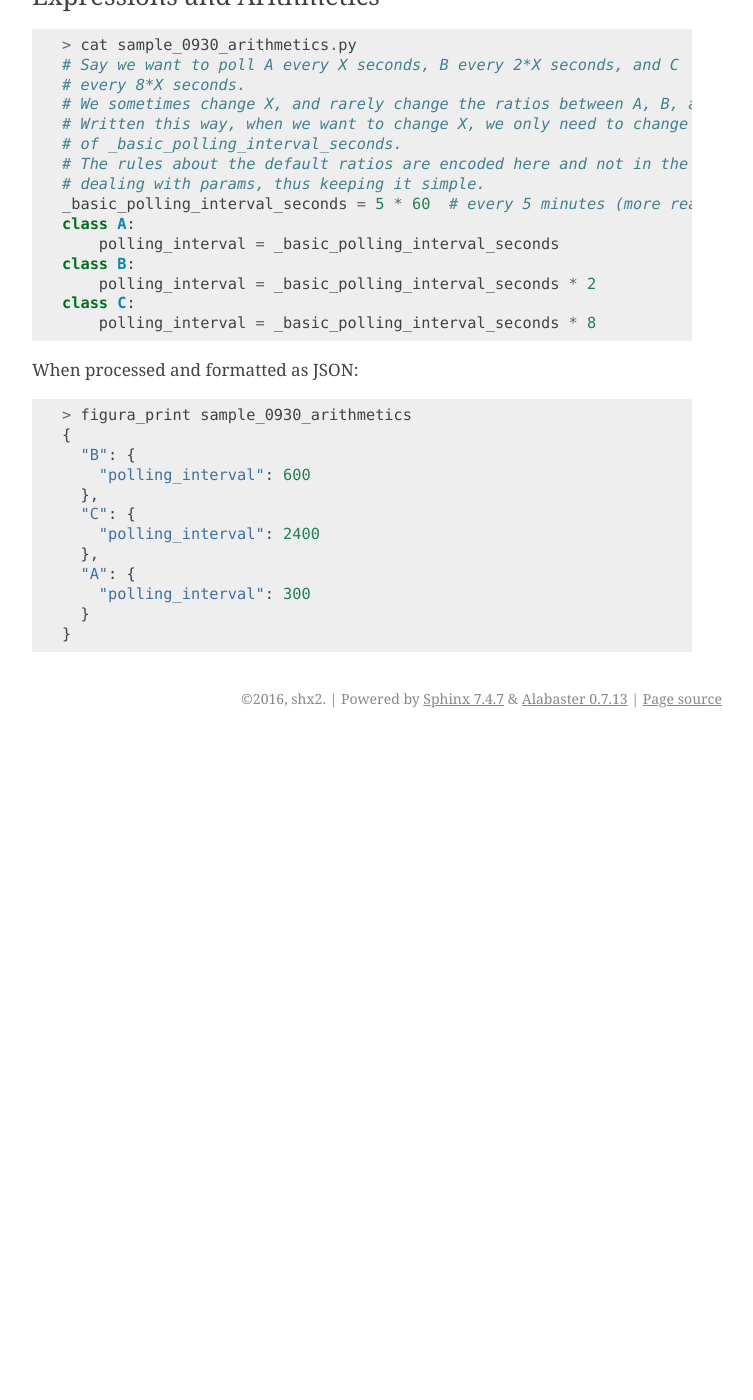
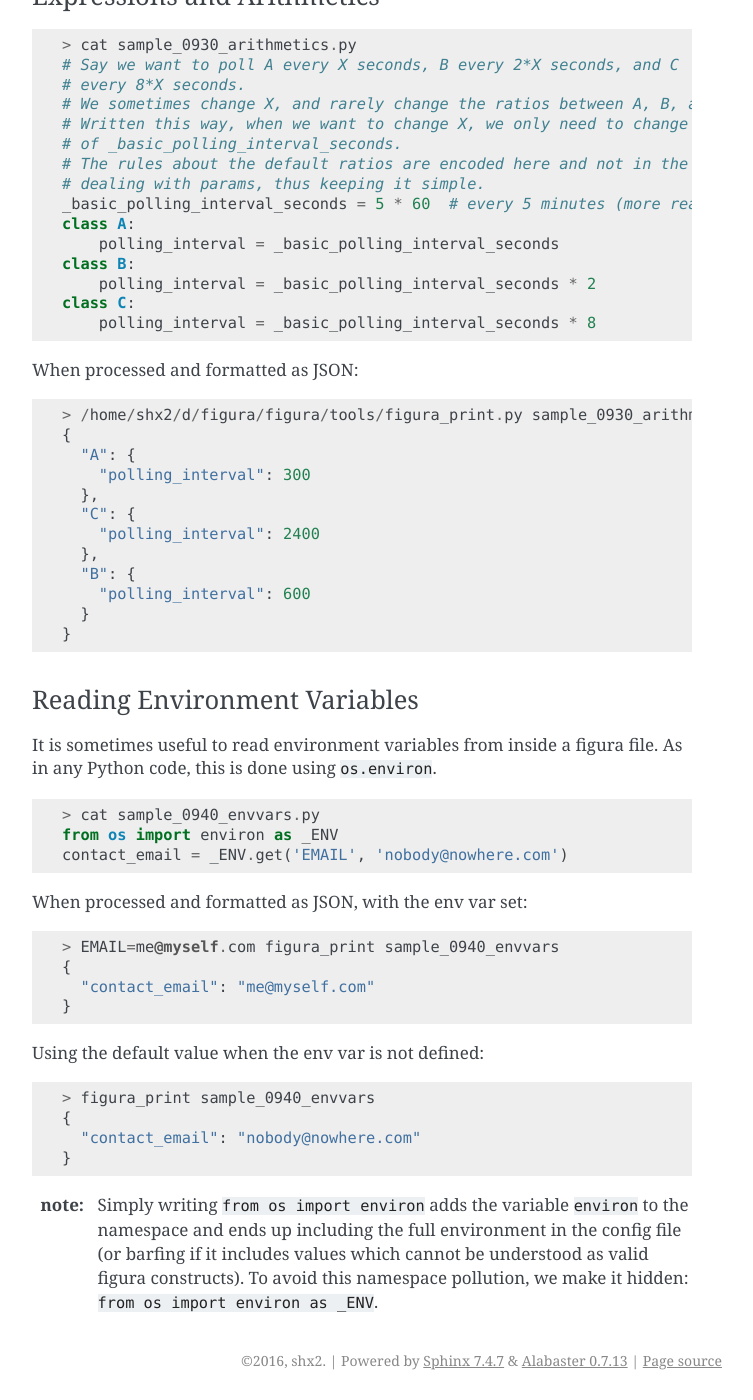
Before and after one commit to shx2/figura, a Sphinx documentation site: the page built from docs/guide.rst, in a window 1280 px wide and 1400 px high, scrolled down 10368 px. Shown: the whole window, without its empty margins (388-1141 px from the left). Built offline with Sphinx 7.4.7, drawn with Linux system fonts in a browser that asks for light colours; before the commit the page ends 11106 px from its top, so only the background shows below that; some of the changed text lies outside the part shown.

Commit message:
added to docs: using env vars

```diff
--- a/docs/gen_guide_from_snippets.py
+++ b/docs/gen_guide_from_snippets.py
@@ -5,6 +5,7 @@ snippets contained in the guide directories (docs/guide/ and docs/tutorial).
 """
 
 import os
+import re
 import subprocess
 import argparse
 try:
@@ -16,6 +17,11 @@ except ImportError:
 # functions
 
 def process_part(guide_dir, part):
+
+    figura_dir = os.path.normpath(os.path.join(guide_dir, '..', '..'))
+    figura_print = os.path.join(figura_dir, 'figura', 'tools', 'figura_print.py')
+    pythonpath = ':'.join([ figura_dir, guide_dir ])
+
     OUT = StringIO()
 
     def echo(*args, **kwargs):
@@ -55,13 +61,19 @@ def process_part(guide_dir, part):
             msgs_and_cmds = list(zip(lines[::2], lines[1::2]))
         else:
             msg = 'When processed and formatted as JSON'
-            cmd = 'figura_print %s' % config_import_path
+            cmd = '%s %s' % ( figura_print, config_import_path )
             msgs_and_cmds = [ (msg, cmd) ]
         for msg, cmd in msgs_and_cmds:
+            # HACK: to make sure we find figura_print command, we replace it with the
+            # path in the figura_print var we have:
+            symbolic_cmd = cmd
+            if 'figura_print' in cmd.split():
+                cmd = re.sub('figura_print', figura_print, cmd)
+
             echo('%s::' % msg)
             echo('')
-            echo(indent_lines('    ', '> %s' % cmd))
-            echo(indent_lines('    ', run_cmd(cmd, pythonpath = guide_dir)))
+            echo(indent_lines('    ', '> %s' % symbolic_cmd))
+            echo(indent_lines('    ', run_cmd(cmd, pythonpath = pythonpath)))
             echo('')
 
     ############################
--- a/docs/guide.rst
+++ b/docs/guide.rst
@@ -52,10 +52,10 @@ In its most basic form, a figura configuration file is just a python module, whi
 
 When processed and formatted as JSON::
 
-    > figura_print sample_0020_basic
+    > /home/shx2/d/figura/figura/tools/figura_print.py sample_0020_basic
     {
+      "display_font": "arial",
       "display_color": "green",
-      "display_font": "arial",
       "greeting": "Hello, World!"
     }
 
@@ -90,21 +90,21 @@ Config container can also be nested.
 
 When processed and formatted as JSON::
 
-    > figura_print sample_0030_containers
+    > /home/shx2/d/figura/figura/tools/figura_print.py sample_0030_containers
     {
       "params1": {
-        "b": "two",
-        "a": 1
+        "a": 1,
+        "b": "two"
       },
       "params2": {
+        "x": 111,
         "nested_params": {
+          "y": 555,
+          "z": 999,
           "deeply_nested_params": {
             "z": 0
-          },
-          "y": 555,
-          "z": 999
-        },
-        "x": 111
+          }
+        }
       }
     }
 
@@ -139,21 +139,21 @@ This is important for avoiding config/code duplication.
 
 When processed and formatted as JSON::
 
-    > figura_print sample_0040_reusing
+    > /home/shx2/d/figura/figura/tools/figura_print.py sample_0040_reusing
     {
+      "ftp_connetion": {
+        "host": "localhost",
+        "port": 21
+      },
+      "http_connection": {
+        "host": "localhost",
+        "port": 80
+      },
       "client": {
         "connection": {
           "host": "localhost",
           "port": 80
         }
-      },
-      "http_connection": {
-        "host": "localhost",
-        "port": 80
-      },
-      "ftp_connetion": {
-        "host": "localhost",
-        "port": 21
       }
     }
 
@@ -181,13 +181,13 @@ Config params and containers defined in other figura files can be imported using
 
 When processed and formatted as JSON::
 
-    > figura_print sample_0050_importing
+    > /home/shx2/d/figura/figura/tools/figura_print.py sample_0050_importing
     {
-      "greeting": "Hello, World!",
       "my_favorites": {
         "color": "green",
         "greeting": "Hello, World!"
-      }
+      },
+      "greeting": "Hello, World!"
     }
 
 You can make use of all the nice features of Python's import mechanism, e.g. relative imports, ``from mod import *``, etc.
@@ -222,7 +222,7 @@ This is done using Python's inheritance syntax.
 
 When processed and formatted as JSON::
 
-    > figura_print sample_0060_extending
+    > /home/shx2/d/figura/figura/tools/figura_print.py sample_0060_extending
     {
       "analysis_debug_logging": {
         "engine": "debug",
@@ -284,7 +284,7 @@ Figura treats such cases as overlays.
 
 When processed and formatted as JSON::
 
-    > figura_print sample_0070_overlaying
+    > /home/shx2/d/figura/figura/tools/figura_print.py sample_0070_overlaying
     {
       "a": {
         "b": {
@@ -324,12 +324,12 @@ For choosing the overshadow semantics over overlay, use the ``__opaque__=True``
 
 When processed and formatted as JSON::
 
-    > figura_print sample_0075_opaque
+    > /home/shx2/d/figura/figura/tools/figura_print.py sample_0075_opaque
     {
       "a": {
         "b": {
-          "x": 1,
-          "y": 2
+          "y": 2,
+          "x": 1
         }
       },
       "a2": {
@@ -371,9 +371,9 @@ When applied to ``sample_0050_importing``::
     > figura_print sample_0050_importing sample_0080_overrides
     {
       "my_favorites": {
-        "greeting": "Hello, World!",
+        "color": "red",
         "pet": "dog",
-        "color": "red"
+        "greeting": "Hello, World!"
       },
       "greeting": "Hello, World!"
     }
@@ -408,11 +408,11 @@ When applied to ``sample_0050_importing``, ``my_favorites.greeting`` is excluded
 
     > figura_print sample_0050_importing sample_0083_opaqueoverrides
     {
-      "greeting": "Hello, World!",
       "my_favorites": {
-        "pet": "dog",
-        "color": "red"
-      }
+        "color": "red",
+        "pet": "dog"
+      },
+      "greeting": "Hello, World!"
     }
 
 :note: ``figura_print`` supports taking ``--override`` cli option, which demostrate how flat override sets are useful.
@@ -440,19 +440,19 @@ An example of applying overrides, passed from command line, to ``sample_0030_con
 
     > figura_print sample_0030_containers --override params2.x=A_NEW_VALUE1 --override params2.nested_params.z=A_NEW_VALUE2
     {
+      "params1": {
+        "a": 1,
+        "b": "two"
+      },
       "params2": {
         "x": "A_NEW_VALUE1",
         "nested_params": {
+          "y": 555,
           "z": "A_NEW_VALUE2",
-          "y": 555,
           "deeply_nested_params": {
             "z": 0
           }
         }
-      },
-      "params1": {
-        "b": "two",
-        "a": 1
       }
     }
 
@@ -527,10 +527,10 @@ in the resulting config container.
 
 When processed and formatted as JSON::
 
-    > figura_print sample_0910_hidden
+    > /home/shx2/d/figura/figura/tools/figura_print.py sample_0910_hidden
     {
-      "my_public_greeting": "hey",
-      "random_greeting": "Hello, World!"
+      "random_greeting": "Hello, World!",
+      "my_public_greeting": "hey"
     }
 
 
@@ -573,15 +573,50 @@ Expressions and Arithmetics
 
 When processed and formatted as JSON::
 
-    > figura_print sample_0930_arithmetics
+    > /home/shx2/d/figura/figura/tools/figura_print.py sample_0930_arithmetics
     {
-      "B": {
-        "polling_interval": 600
+      "A": {
+        "polling_interval": 300
       },
       "C": {
         "polling_interval": 2400
       },
-      "A": {
-        "polling_interval": 300
+      "B": {
+        "polling_interval": 600
       }
     }
+
+
+
+
+Reading Environment Variables
+-------------------------------
+
+It is sometimes useful to read environment variables from inside a figura file. As in any Python
+code, this is done using ``os.environ``.
+
+
+::
+
+    > cat sample_0940_envvars.py
+    from os import environ as _ENV
+    contact_email = _ENV.get('EMAIL', 'nobody@nowhere.com')
+
+When processed and formatted as JSON, with the env var set::
+
+    > EMAIL=me@myself.com figura_print sample_0940_envvars
+    {
+      "contact_email": "me@myself.com"
+    }
+
+Using the default value when the env var is not defined::
+
+    > figura_print sample_0940_envvars
+    {
+      "contact_email": "nobody@nowhere.com"
+    }
+
+:note: Simply writing ``from os import environ`` adds the variable ``environ`` to the namespace and
+    ends up including the full environment in the config file (or barfing if it includes values which
+    cannot be understood as valid figura constructs). To avoid this namespace pollution, we make it
+    hidden: ``from os import environ as _ENV``.
--- /dev/null
+++ b/docs/guide/sample_0940_envvars.post.rst
@@ -0,0 +1,4 @@
+:note: Simply writing ``from os import environ`` adds the variable ``environ`` to the namespace and
+    ends up including the full environment in the config file (or barfing if it includes values which
+    cannot be understood as valid figura constructs). To avoid this namespace pollution, we make it
+    hidden: ``from os import environ as _ENV``.
--- /dev/null
+++ b/docs/guide/sample_0940_envvars.pre.rst
@@ -0,0 +1,5 @@
+Reading Environment Variables
+-------------------------------
+
+It is sometimes useful to read environment variables from inside a figura file. As in any Python
+code, this is done using ``os.environ``.
--- /dev/null
+++ b/docs/guide/sample_0940_envvars.py
@@ -0,0 +1,2 @@
+from os import environ as _ENV
+contact_email = _ENV.get('EMAIL', 'nobody@nowhere.com')
```
Also changed, not shown: 1 other file.
